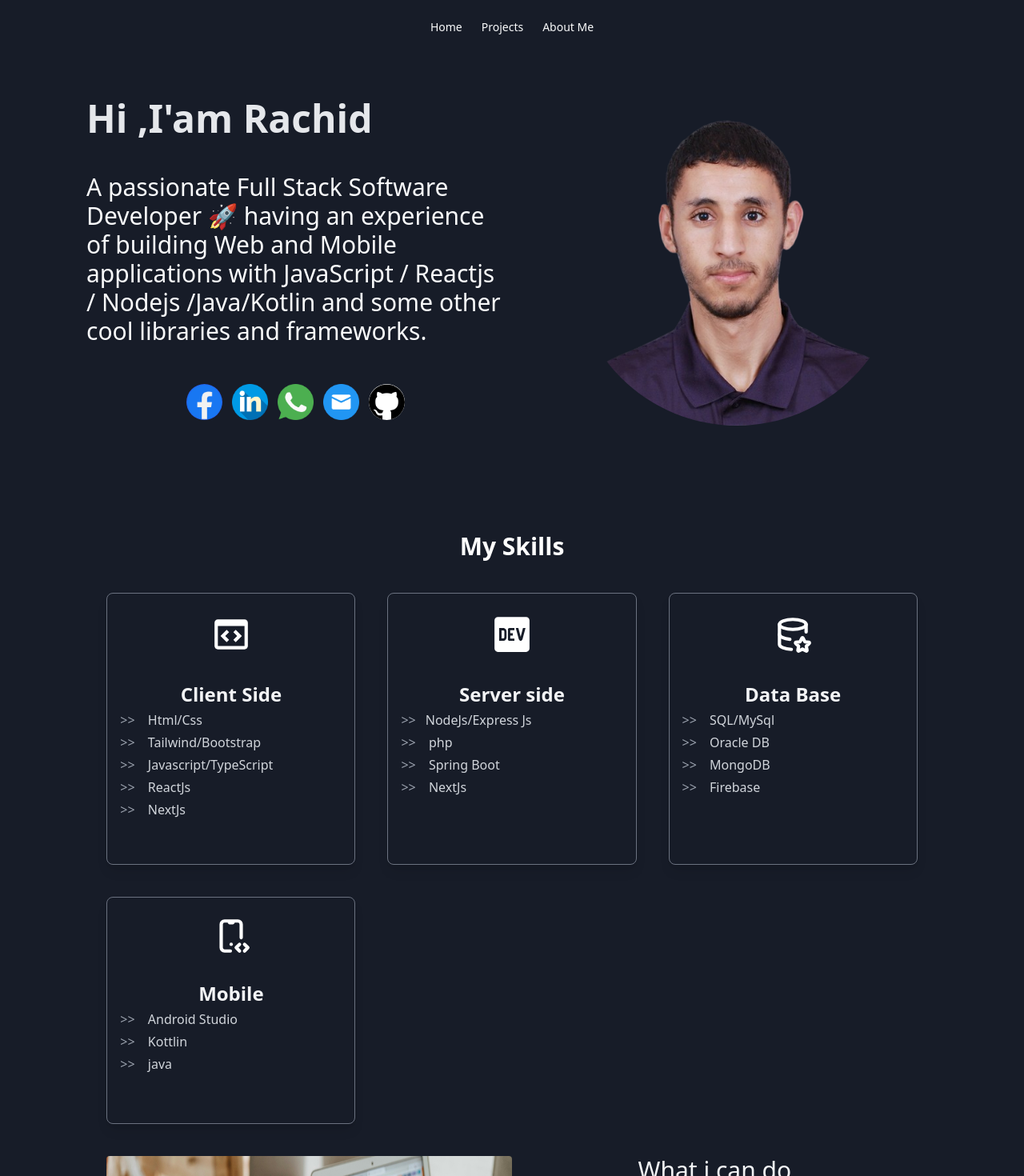
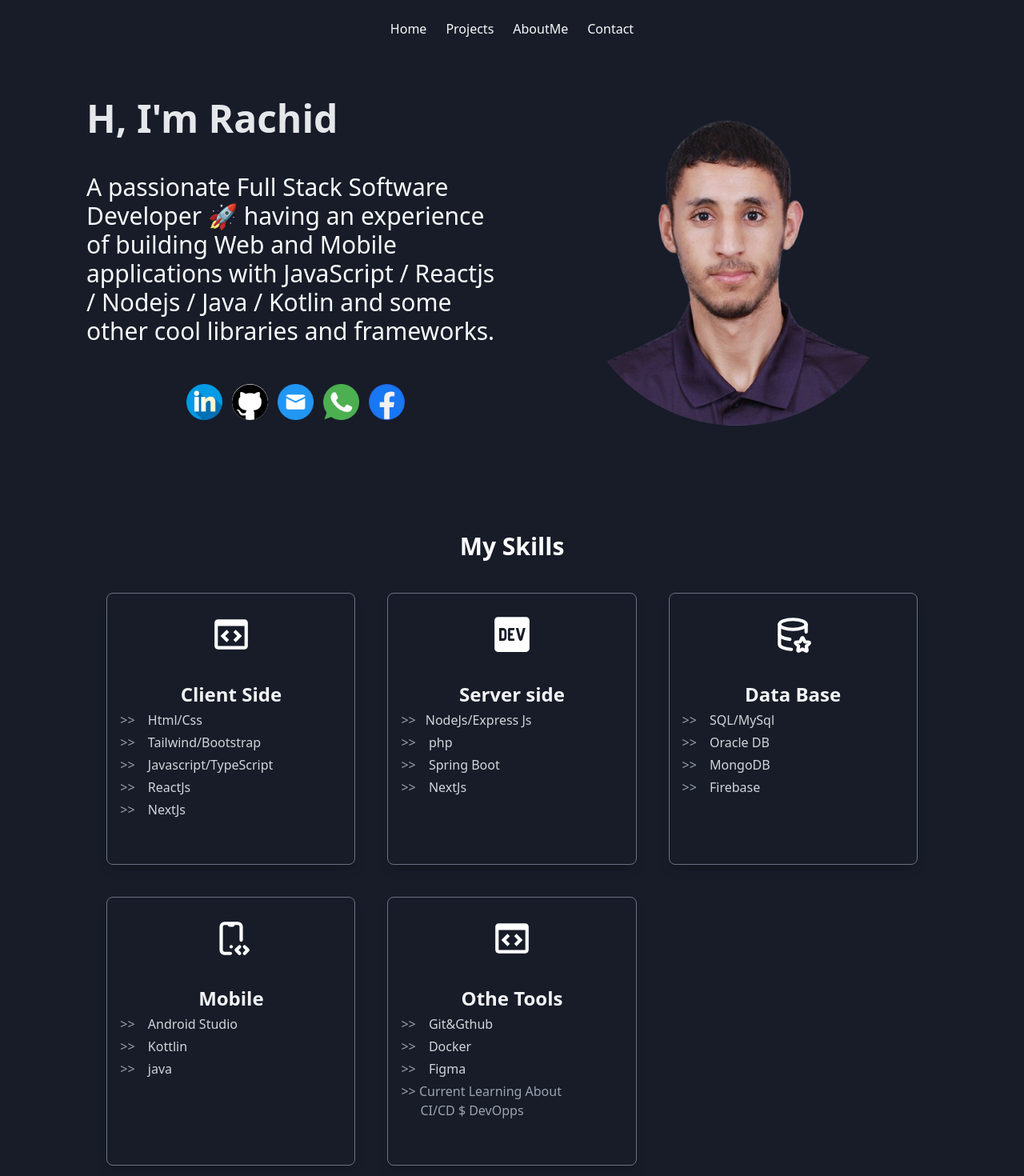
Before and after one commit to RachidHeroumti/Porfolio-Pro, a React (Vite) app: page / in a window 1280 px wide. Shown: the top 1470 px of the page at 80% size. Built offline with nearby package versions, Linux system fonts and the light colour scheme.

Commit message:
add other ´tools

```diff
--- a/src/component/Hero.jsx
+++ b/src/component/Hero.jsx
@@ -1,46 +1,69 @@
-import React from 'react'
-import imgP from "../image/img1.png"
-import { AiFillInstagram, AiFillGithub, AiFillFacebook } from "react-icons/ai"
-import { BsLinkedin } from 'react-icons/bs'
-import { ImWhatsapp } from 'react-icons/im'
-import { MdOutlineEmail } from 'react-icons/md'
-
+import React, { useState, useEffect } from 'react';
+import imgP from '../image/img1.png';
+import { AiFillInstagram, AiFillGithub, AiFillFacebook } from 'react-icons/ai';
+import { BsLinkedin } from 'react-icons/bs';
+import { ImWhatsapp } from 'react-icons/im';
+import { MdOutlineEmail } from 'react-icons/md';
 
 function Hero() {
+  const [displayedText, setDisplayedText] = useState('');
+  const fullText = "Hi, I'm Rachid";
+
+  useEffect(() => {
+    let index = 0;
+    const timer = setInterval(() => {
+      if (index < fullText.length) {
+        setDisplayedText((prev) => prev + fullText.charAt(index));
+        index++;
+      } else {
+        clearInterval(timer);
+      }
+    }, 100); // Adjust the speed of the animation here (100ms per letter)
+
+    return () => clearInterval(timer);
+  }, [fullText]);
+
   return (
-    <div className=' flex items-center bg-customDark h-[90%]  sm:p-20 flex-col md:flex-row  md:justify-between py-12 ' id='home'>
-    <div className='text-gray-50 p-2 sm:p-5 text-2xl space-y-5 w-full'>
-      <h1 className='text-3xl sm:text-5xl text-gray-200 py-4  font-bold '>Hi ,I'am Rachid</h1>
-      <h2 className='text-xl sm:text-3xl py-2 font-medium '>A passionate Full Stack Software Developer 🚀 having an experience of
-         building Web and Mobile applications with JavaScript
-         / Reactjs / Nodejs /Java/Kotlin and some other cool libraries and frameworks.</h2>
+    <div className='flex items-center bg-customDark h-[90%] sm:p-20 flex-col md:flex-row md:justify-between py-12' id='home'>
+      <div className='text-gray-50 p-2 sm:p-5 text-2xl space-y-5 w-full'>
+        <h1 className='text-3xl sm:text-5xl text-gray-200 py-4 font-bold'>
+          {displayedText}
+        </h1>
+        <h2 className='text-xl sm:text-3xl py-2 font-medium'>
+          A passionate Full Stack Software Developer 🚀 having an experience of
+          building Web and Mobile applications with JavaScript / Reactjs / Nodejs / Java / Kotlin and some other cool libraries and frameworks.
+        </h2>
 
-         <div className='flex justify-center items-center text-white p-5 space-x-3' id='contact'>
-          <a href='' target="_blank" className=' bg-blue-600 rounded-full'>
-             <img src='/fecebook.png' alt='Facebook' className='w-[45px] h-[45px]' />
+        <div className='flex justify-center items-center text-white p-5 space-x-3' id='contact'>
+
+          <a href='https://www.linkedin.com/in/rachid-heroumti-817787243/'>
+            <img src='/linkedin.png' alt='LinkedIn' className='w-[45px] h-[45px]' />
+          </a>
+          <a href='https://github.com/RachidHeroumti' target='_blank'>
+            <img src='/github.png' alt='GitHub' className='w-[45px] h-[45px] bg-white rounded-full object-cover' />
           </a>
 
-          <a href='https://www.linkedin.com/in/rachid-heroumti-817787243/'>
-             <img src='/linkedin.png' alt='Facebook' className='w-[45px] h-[45px]' /></a>
+          <a href='mailto:rachidheroumti0@gmail.com' target='_blank' className=''>
+            <img src='/mail.png' alt='Email' className='w-[45px] h-[45px]' />
+
+          </a>
 
           <a href=''>
-              <img src='/whatsapp.png' alt='Facebook' className='w-[45px] h-[45px]' /></a>
-
-          <a href='mailto:rachidheroumti0@gmail.com' target="_blank">
-              <img src='/mail.png' alt='Facebook' className='w-[45px] h-[45px]' /></a>
-         <a href='https://github.com/RachidHeroumti' target="_blank">
-              <img src='/github.png' alt='Facebook' className='w-[45px] h-[45px] bg-white rounded-full object-cover' /></a>
+            <img src='/whatsapp.png' alt='WhatsApp' className='w-[45px] h-[45px]' />
+          </a>
+          <a href='' target='_blank' className='bg-blue-600 rounded-full'>
+            <img src='/fecebook.png' alt='Facebook' className='w-[45px] h-[45px]' />
+          </a>
         </div>
 
+      </div>
+      <div className='w-full m-auto flex justify-center'>
+        {<img className='hidden sm:flex object-cover bg-transparent rounded-full h-[450px] w-[450px] bg-customDark p-5'
+          src={imgP} alt='' />
+        }
+      </div>
     </div>
-    <div className='w-full m-auto flex justify-center'>
-    {<img className=' hidden sm:flex object-cover bg-transparent rounded-full h-[450px] w-[450px] bg-customDark  p-5 '
-      src={imgP} alt='' />
-     }
-    </div>
-
-  </div>
-  )
+  );
 }
 
-export default Hero
+export default Hero;
--- a/src/component/NavBar.jsx
+++ b/src/component/NavBar.jsx
@@ -4,11 +4,12 @@ import { AiFillInstagram, AiFillGithub, AiFillFacebook } from "react-icons/ai"
 function NavBar() {
   return (
 
-       <div className='w-full text-gray-50 text-sm flex  items-center bg-customDark
+       <div className='w-full text-gray-50  flex  items-center bg-customDark
             p-4 px-12 fixed top-0 right-0 z-50 justify-center space-x-2'>
             <a href='#home' className='p-2   hover:text-gray-300 hover:bg-cyan-900'>Home</a>
             <a href='#project' className='p-2 hover:text-gray-300 hover:bg-cyan-900'>Projects</a>
-            <a href='#about' className='p-2 hover:text-gray-300 hover:bg-cyan-900'>About Me</a>
+            <a href='#about' className='p-2 hover:text-gray-300 hover:bg-cyan-900'>AboutMe</a>
+            <a href='#contact' className='p-2 hover:text-gray-300 hover:bg-cyan-900'>Contact</a>
 
           </div>
 
--- a/src/component/Skills.jsx
+++ b/src/component/Skills.jsx
@@ -69,6 +69,22 @@ function Skills() {
             </div>
           </div>
 
+          <div className=' shadow-lg rounded-lg flex flex-col  border  border-gray-500
+              text-gray-300'>
+            <div className='h-[150px] flex justify-center items-center'>
+              <BiCodeBlock size={50} className=' text-white' />
+            </div>
+            <div className='h-full space-y-1 p-2'>
+              <h1 className=' text-2xl text-center text-gray-100 font-semibold'>Othe Tools </h1>
+              <h1><span className='text-gray-400 px-2 pe-3'>{">> "}</span> Git&Gthub</h1>
+              <h1><span className='text-gray-400 px-2 pe-3'>{">> "}</span> Docker</h1>
+              <h1><span className='text-gray-400 px-2 pe-3'>{">> "}</span>Figma</h1>
+              <h1 className=' flex flex-col'> <span className='text-gray-400 px-2 pe-3'>{">> " }Current Learning About</span>
+                <span className='px-5 sm:px-8 text-gray-400  '> CI/CD $ DevOpps</span>
+
+              </h1>
+            </div>
+          </div>
 
 
         </div>
```
